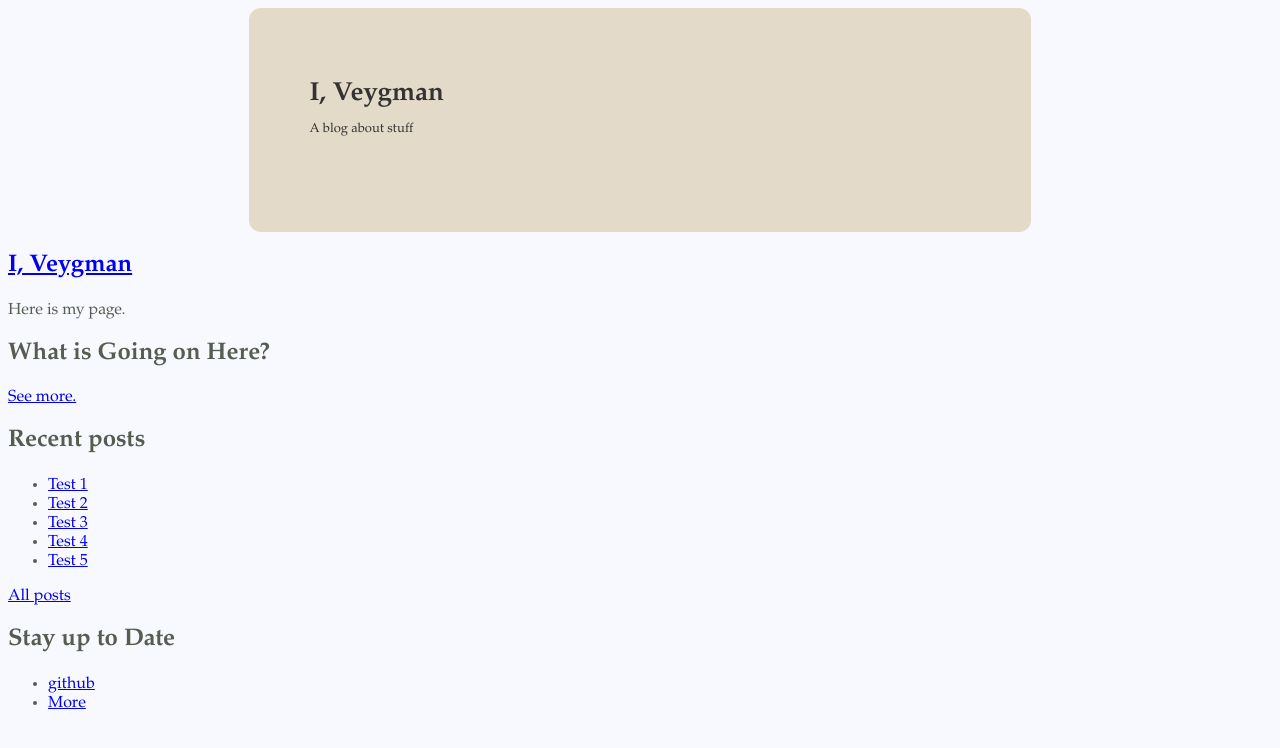
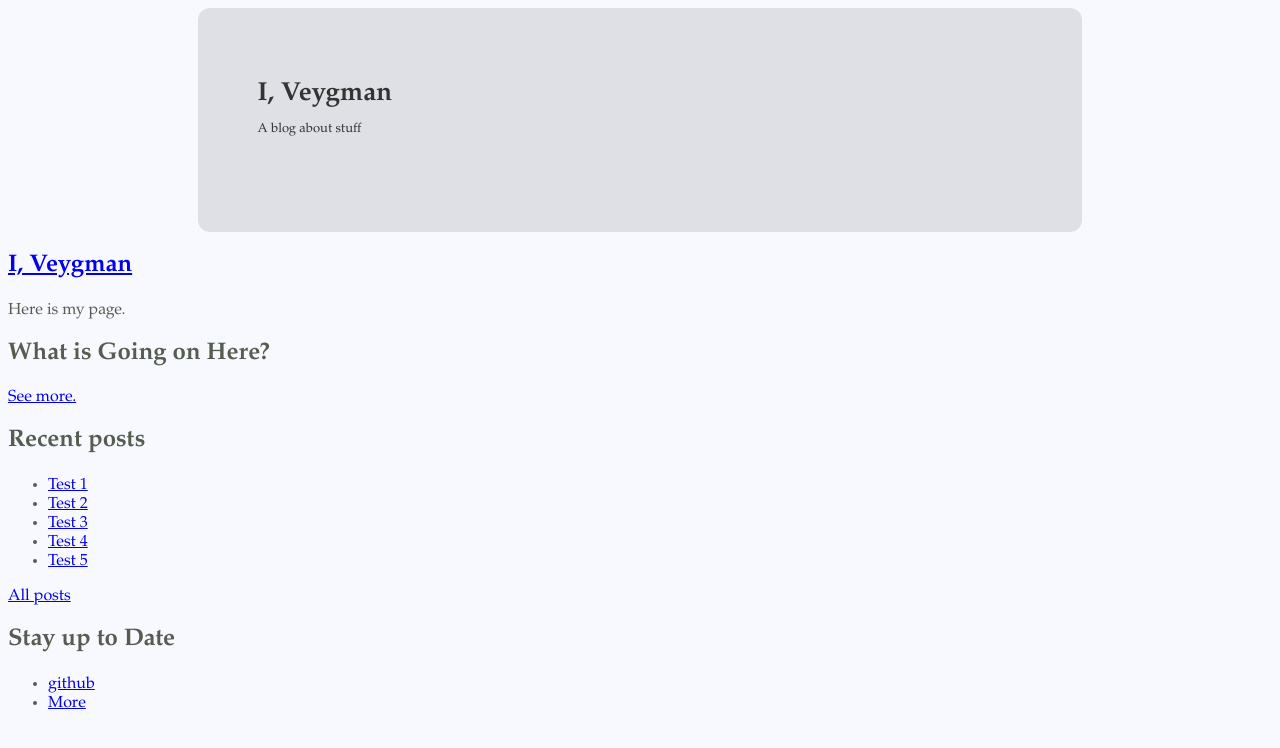
Before and after one commit to iveygman/iveygman.github.io-blog, a Jekyll site: the page built from index.html, in a window 1280 px wide. Shown: the top 748 px of the page. Built offline with Jekyll 4.4.1, drawn with Linux system fonts in a browser that asks for light colours; nearby versions of some CDN libraries.

Commit message:
Messing with the header a bit more

```diff
--- a/assets/css/main.css
+++ b/assets/css/main.css
@@ -34,9 +34,9 @@ a.header:hover {
     font-size: 13px;
     line-height: 18px;
     color: #333;
-    background-color: #E3DAC9;
+    background-color: #DFDFE6;
     border-radius: 12px;
     border: 0px;
-    margin-left: 19.1%;
-    margin-right: 19.1%;
+    margin-left: 15%;
+    margin-right: 15%;
 }
```
